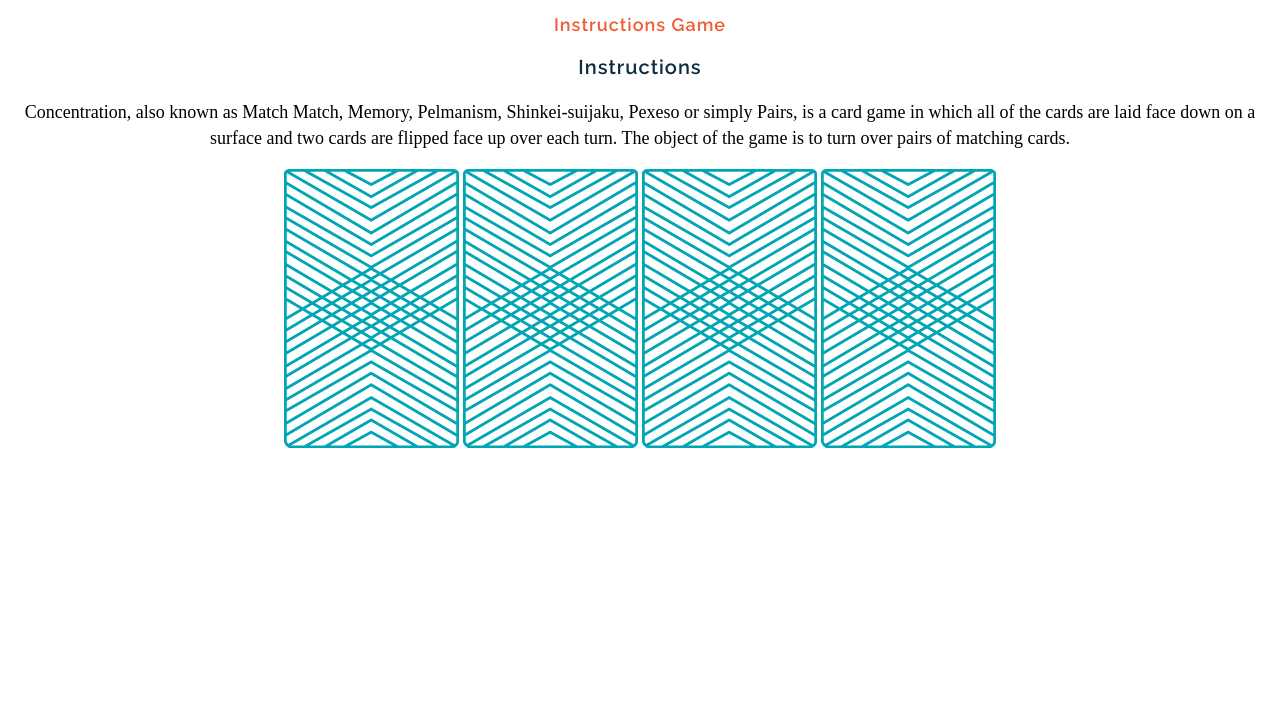
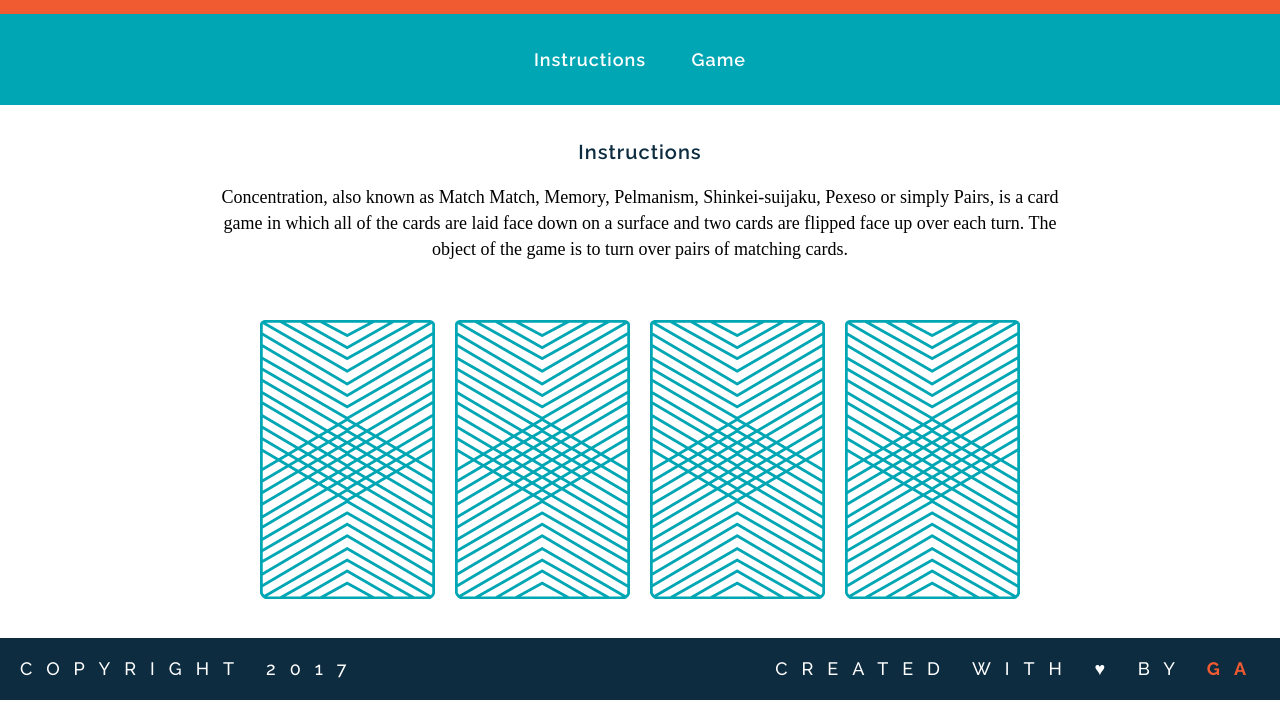
Before and after one commit to dbillings2019/wdi-fundamentals-memorygame, a plain HTML site: page index.html in a window 1280 px wide. Shown: the part 99-800 px from the top of the page. Drawn offline with Linux system fonts and the light colour scheme; a web font is replaced by a local one.

```diff
--- /dev/null
+++ b/css/reset.css
@@ -0,0 +1,48 @@
+/* http://meyerweb.com/eric/tools/css/reset/
+   v2.0 | 20110126
+   License: none (public domain)
+*/
+
+html, body, div, span, applet, object, iframe,
+h1, h2, h3, h4, h5, h6, p, blockquote, pre,
+a, abbr, acronym, address, big, cite, code,
+del, dfn, em, img, ins, kbd, q, s, samp,
+small, strike, strong, sub, sup, tt, var,
+b, u, i, center,
+dl, dt, dd, ol, ul, li,
+fieldset, form, label, legend,
+table, caption, tbody, tfoot, thead, tr, th, td,
+article, aside, canvas, details, embed,
+figure, figcaption, footer, header, hgroup,
+menu, nav, output, ruby, section, summary,
+time, mark, audio, video {
+	margin: 0;
+	padding: 0;
+	border: 0;
+	font-size: 100%;
+	font: inherit;
+	vertical-align: baseline;
+}
+/* HTML5 display-role reset for older browsers */
+article, aside, details, figcaption, figure,
+footer, header, hgroup, menu, nav, section {
+	display: block;
+}
+body {
+	line-height: 1;
+}
+ol, ul {
+	list-style: none;
+}
+blockquote, q {
+	quotes: none;
+}
+blockquote:before, blockquote:after,
+q:before, q:after {
+	content: '';
+	content: none;
+}
+table {
+	border-collapse: collapse;
+	border-spacing: 0;
+}
--- a/css/style.css
+++ b/css/style.css
@@ -1,21 +1,75 @@
 body {
 text-align: center;
 }
+
+header {background-color: #F15B31;
+color: #FFFFFF;
+padding: 30px 20px 30px 20px;
+}
+
+body {margin: 0;}
+
+nav {background-color: #00A6B3;
+padding: 20px 0 20px 0;}
+
+a {margin: 0 20px 0 20px;
+text-decoration: none;
+color: #FFFFFF;
+border-bottom: 2px solid transparent;
+}
+a:hover {border-color:white;}
+
+main {width: 850px;
+	margin: 35px auto 35px auto;}
+
+img {margin-top: 40px;
+margin-right: 8px;
+margin-left: 8px;}
+
 h1 {font-family: Raleway;
-	color: #0D2C40;
 	letter-spacing: 1px;
 	font-weight: 400;
-	font-size: 45px;}
+	font-size: 45px;
+	margin: 0;}
+
 h2 {font-family: Raleway;
-	color: #F15B31;
 	letter-spacing: 1px;
 	font-weight: 600;
 	font-size: 18px;}
+
 h3 {font-family: Raleway;
 	color: #0D2C40;
 	letter-spacing: 1px;
 	font-weight: 600;
 	font-size: 20px;}
+
 p {font-family: "Droid Serif";
 	line-height: 26px;
 	font-size: 18px;}
+
+footer {text-transform: uppercase;
+padding-right: 20px;
+padding-left: 20px;
+background-color:#0D2C40;
+color:white;
+font-size:14px;
+letter-spacing: 14px;
+font-weight: 500;}
+
+.copyright {font-family: Raleway;
+float: left;}
+
+.message {font-family: Raleway;
+float:right;}
+
+.clearfix:after {
+visibility: hidden;
+display: block;
+content: " ";
+clear: both;
+height: 0;
+font-size: 0;
+}
+
+.name{color:#F15B31;
+font-weight: 700;}
--- a/index.html
+++ b/index.html
@@ -6,8 +6,16 @@
 	<link href="css/style.css" rel="stylesheet" type="text/css">
 </head>
 <body>
+	<header>
 	<h1>Memory Game</h1>
-<h2>Instructions Game</h2>
+</header>
+<nav>
+	<h2>
+		<a href="#">Instructions</a>
+		<a href="#">Game</a>
+	</h2>
+</nav>
+<main>
 <h3>Instructions</h3>
 <p>Concentration, also known as Match Match, Memory, Pelmanism, Shinkei-suijaku, Pexeso or simply Pairs, is a card game in which all of the cards are laid face down on a surface and two cards are flipped face up over each turn. The object of the game is to turn over pairs of matching cards.</p>
 <div>
@@ -16,6 +24,13 @@
 <img src="images/back.png" alt="King of Diamonds">
 <img src="images/back.png" alt="King of Hearts">
 </div>
+</main>
+<footer class="clearfix">
+	<p class="copyright">Copyright 2017</p>
+	<p class="message">Created with &hearts; by <span class="name">GA</span></p>
+</footer>
+
+<script src="js/main.js"></script>
 
 </body>
 </html>
--- /dev/null
+++ b/js/main.js
@@ -0,0 +1,7 @@
+
+var cardOne = "queen";
+var cardTwo = "king";
+var cardThree = "queen";
+var cardFour = "king";
+console.log("User flipped " + cardOne);
+console.log("User flipped " + cardTwo);
```
